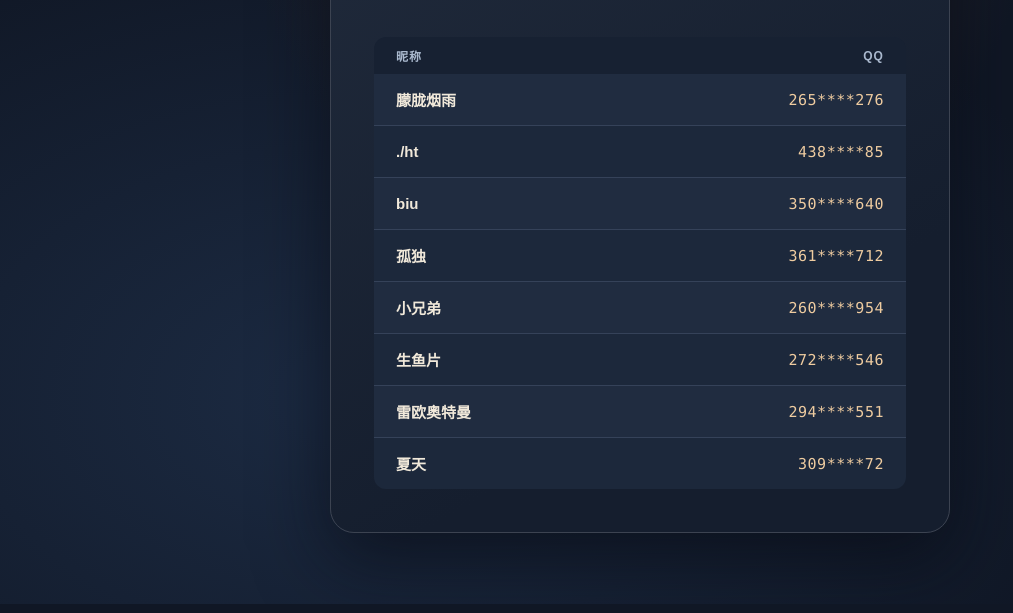
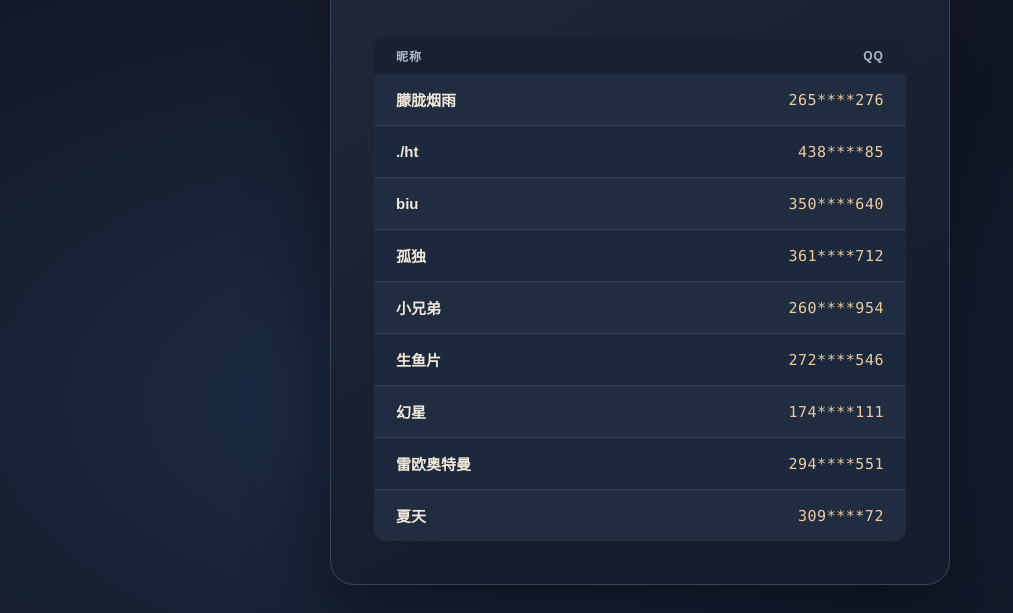
Before and after one commit to 1bit-monster7/bosspractice-sponsors, a plain HTML site: page index.html in a window 1280 px wide. Shown: the part 196-809 px from the top of the page, without its empty margins (0-1013 px from the left). Drawn offline with Linux system fonts and the light colour scheme.

Commit message:
Add Huanxing to the sponsor list

```diff
--- a/index.html
+++ b/index.html
@@ -119,6 +119,7 @@
         <tr><td>孤独</td><td class="number" align="right">361****712</td></tr>
         <tr><td>小兄弟</td><td class="number" align="right">260****954</td></tr>
         <tr><td>生鱼片</td><td class="number" align="right">272****546</td></tr>
+        <tr><td>幻星</td><td class="number" align="right">174****111</td></tr>
         <tr><td>雷欧奥特曼</td><td class="number" align="right">294****551</td></tr>
         <tr><td>夏天</td><td class="number" align="right">309****72</td></tr>
     </tbody>
```
